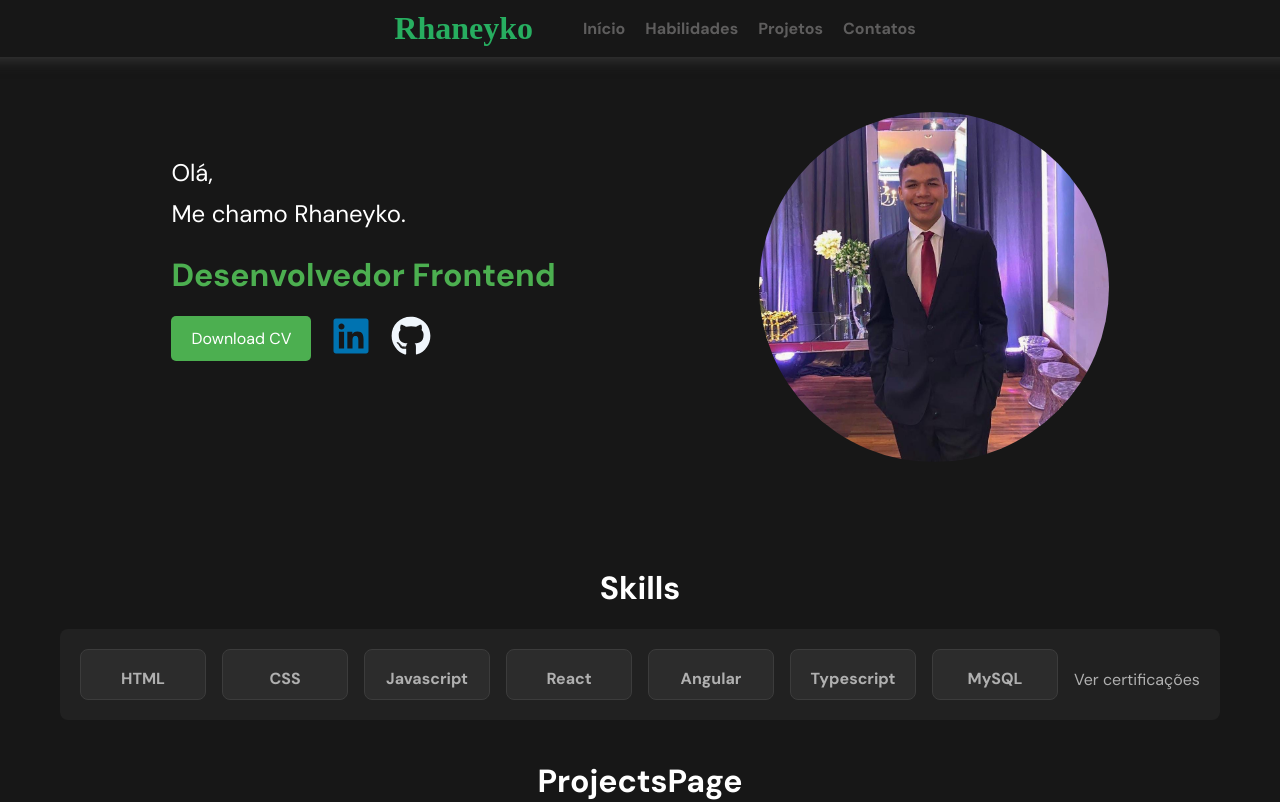
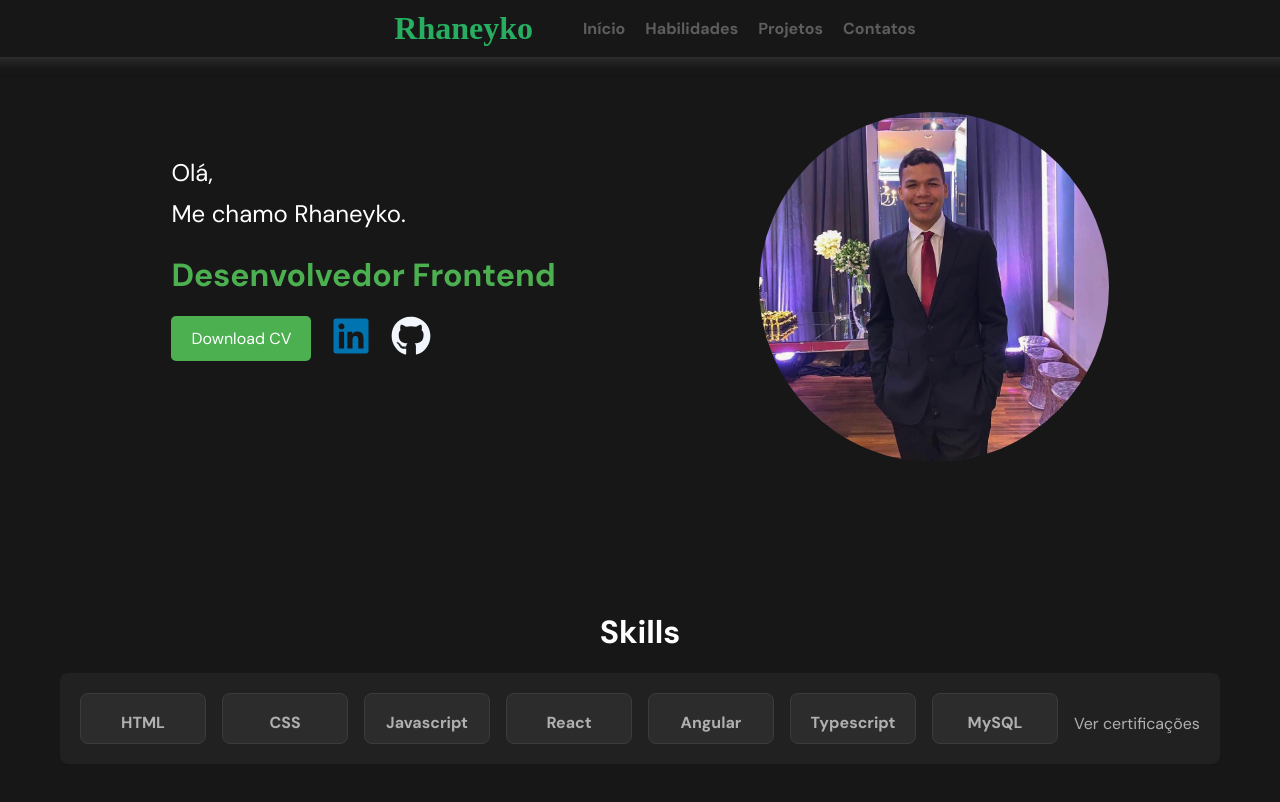
Before and after one commit to rhaneyko/rhaneyko--portfolio, a React (Create React App) app: page / in a window 1280 px wide. Shown: the top 802 px of the page. Built offline with nearby package versions, Linux system fonts and the light colour scheme; a web font is replaced by a local one.

Commit message:
Alteração de estilo e mudança do link para abrir as certificações no LinkedIn.

```diff
--- a/src/components/Pages/SkillsPage/index.js
+++ b/src/components/Pages/SkillsPage/index.js
@@ -20,7 +20,7 @@ const SkillsPage = () => {
             </div>
           ))}
         <a
-          href="https://www.linkedin.com/in/rhaneyko-honorio-73657819b/details/certifications/"
+          href="https://www.linkedin.com/in/rhaneyko/details/certifications/"
           className="skills-certifications"
         >
           Ver certificações
--- a/src/components/Pages/SkillsPage/styles.css
+++ b/src/components/Pages/SkillsPage/styles.css
@@ -3,7 +3,7 @@
     flex-direction: column;
     justify-content: center;
     align-items: center;
-    height: auto;
+    height: 35vh;
     margin: 0 auto;
     padding: 20px;
     max-width: 1200px;
```
